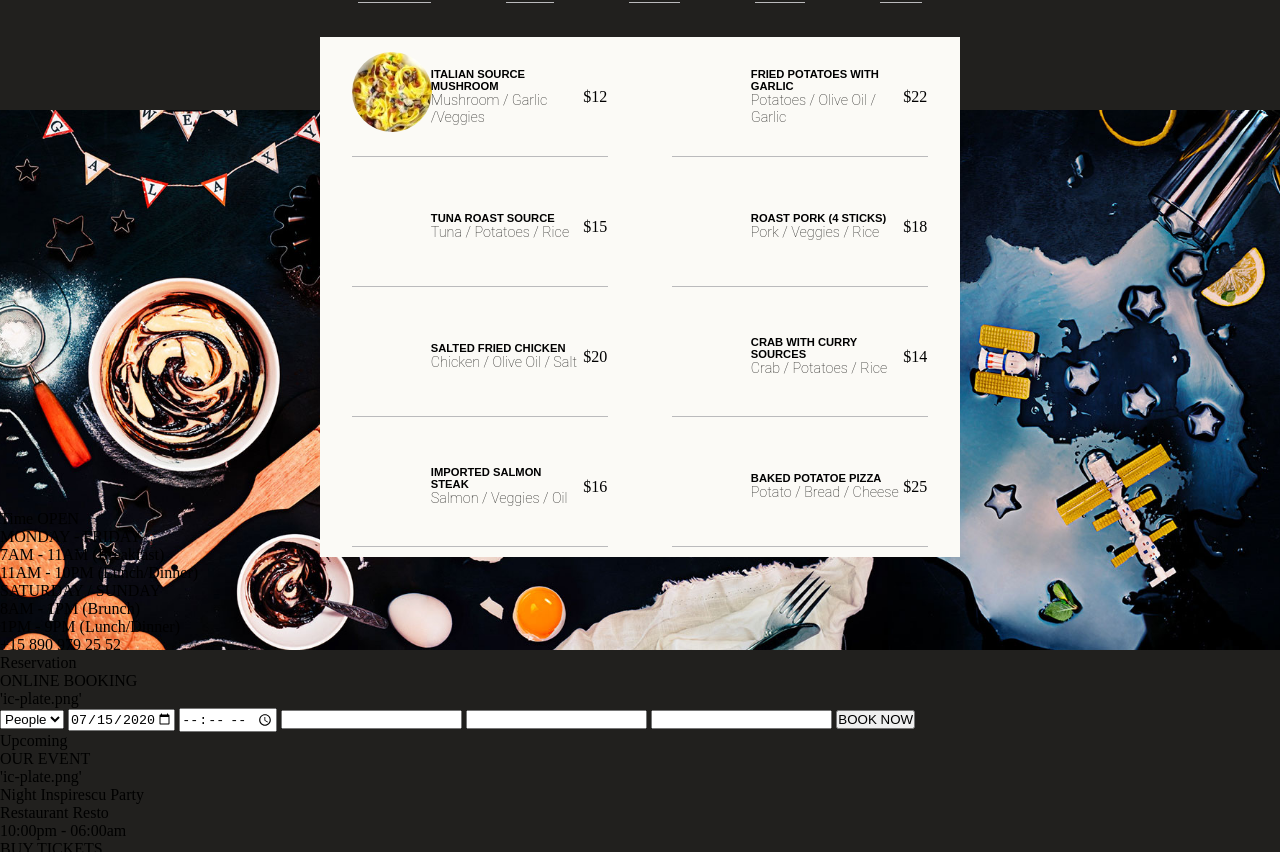
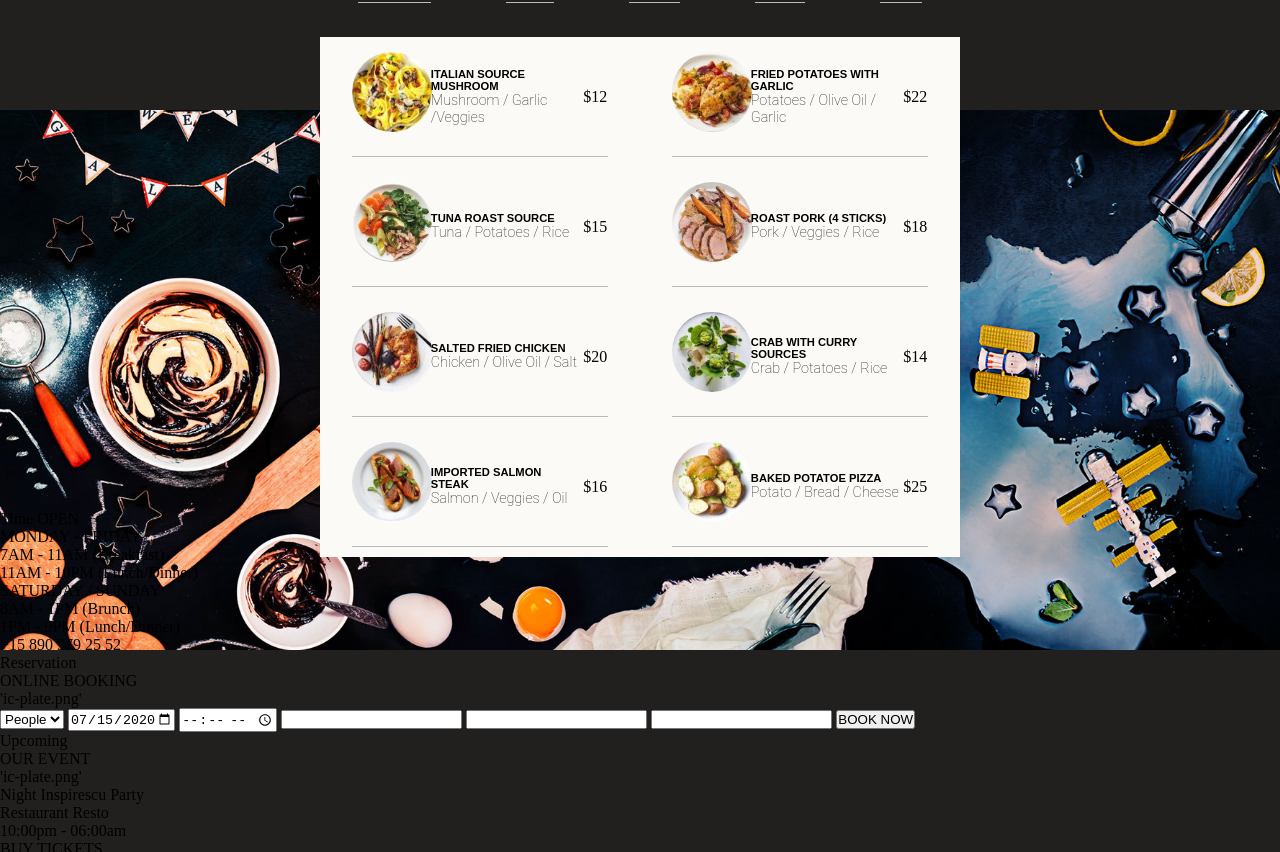
Before and after one commit to bonnetfrederic/resto, a plain HTML site: page index.html in a window 1280 px wide. Shown: the part 1253-2105 px from the top of the page. Drawn offline with Linux system fonts and the light colour scheme.

Commit message:
CSS meals section done

```diff
--- a/index.html
+++ b/index.html
@@ -103,7 +103,7 @@
           </div>
           <div id="meal2" class="meal">
             <div class="meal-img">
-
+              <img src="./assets/img/dish-item-02.jpg" alt="">
             </div>
             <div class="meal-description">
               <div class="meal-title">
@@ -116,7 +116,9 @@
             <div class="meal-price">$22</div>
           </div>
           <div id="meal3" class="meal">
-            <div class="meal-img"></div>
+            <div class="meal-img">
+              <img src="./assets/img/dish-item-03.jpg" alt="">
+            </div>
             <div class="meal-description">
               <div class="meal-title">
                 Tuna roast source
@@ -128,7 +130,9 @@
             <div class="meal-price">$15</div>
           </div>
           <div id="meal4" class="meal">
-            <div class="meal-img"></div>
+            <div class="meal-img">
+              <img src="./assets/img/dish-item-04.jpg" alt="">
+            </div>
             <div class="meal-description">
               <div class="meal-title">
                 Roast Pork (4 sticks)
@@ -140,7 +144,9 @@
             <div class="meal-price">$18</div>
           </div>
           <div id="meal5" class="meal">
-            <div class="meal-img"></div>
+            <div class="meal-img">
+              <img src="./assets/img/dish-item-05.jpg" alt="">
+            </div>
             <div class="meal-description">
               <div class="meal-title">
                 Salted fried chicken
@@ -152,7 +158,9 @@
             <div class="meal-price">$20</div>
           </div>
           <div id="meal6" class="meal">
-            <div class="meal-img"></div>
+            <div class="meal-img">
+              <img src="./assets/img/dish-item-06.jpg" alt="">
+            </div>
             <div class="meal-description">
               <div class="meal-title">
                 Crab with curry sources
@@ -164,7 +172,9 @@
             <div class="meal-price">$14</div>
           </div>
           <div id="meal7" class="meal">
-            <div class="meal-img"></div>
+            <div class="meal-img">
+              <img src="./assets/img/dish-item-07.jpg" alt="">
+            </div>
             <div class="meal-description">
               <div class="meal-title">
                 Imported salmon steak
@@ -176,7 +186,9 @@
             <div class="meal-price">$16</div>
           </div>
           <div id="meal8" class="meal">
-            <div class="meal-img"></div>
+            <div class="meal-img">
+              <img src="./assets/img/dish-item-08.jpg" alt="">
+            </div>
             <div class="meal-description">
               <div class="meal-title">
                 Baked potatoe pizza
--- a/style.css
+++ b/style.css
@@ -178,7 +178,15 @@ header nav {
   top: 130%;
   left: 0%;
 }
-
+.meal img {
+  height: 80px;
+  width: 80px;
+  background-size: 80px;
+  background-repeat: no-repeat;
+  border-radius: 100%;
+  overflow: hidden;
+  margin: auto;
+}
 
 /******************** IDs ********************/
 #header-image {
@@ -393,7 +401,7 @@ header nav {
 #navbar nav {
   margin: auto 0;
 }
-#meal1 img {
+/* #meal1 img {
   height: 80px;
   width: 80px;
   background-size: 80px;
@@ -401,6 +409,6 @@ header nav {
   border-radius: 100%;
   overflow: hidden;
   margin: auto;
-}
+} */
 
 /******************** @media ********************/
```
